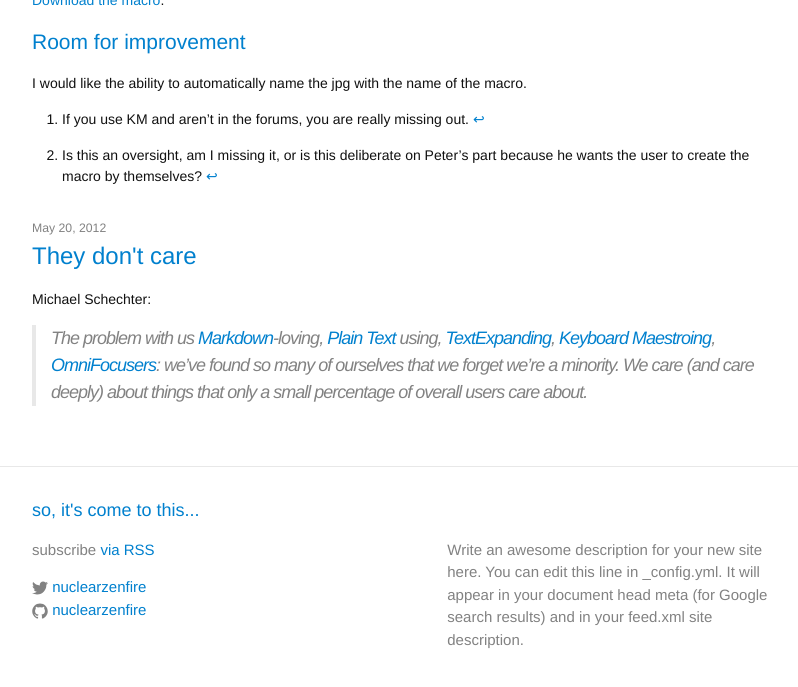
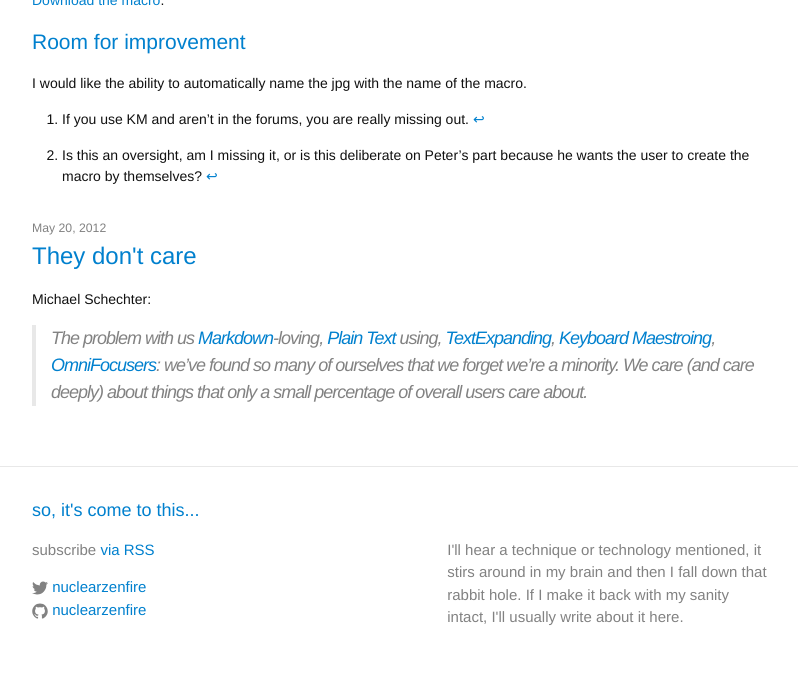
Before and after one commit to LK64076007A/LK64076007A.github.io, a Jekyll site: the page built from index.html, in a window 1280 px wide and 900 px high, scrolled down 4252 px, cut to the strip 189-876 px from the top of the window. Shown: the whole strip, without its empty margins (238-1036 px from the left). Built offline with Jekyll 4.4.1, drawn with Linux system fonts in a browser that asks for light colours.

Commit message:
update blog description

```diff
--- a/_config.yml
+++ b/_config.yml
@@ -2,9 +2,7 @@
 title: so, it's come to this...
 email: your-email@domain.com
 description: > # this means to ignore newlines until "baseurl:"
-  Write an awesome description for your new site here. You can edit this
-  line in _config.yml. It will appear in your document head meta (for
-  Google search results) and in your feed.xml site description.
+  I'll hear a technique or technology mentioned, it stirs around in my brain and then I fall down that rabbit hole. If I make it back with my sanity intact, I'll usually write about it here.
 baseurl: "" # the subpath of your site, e.g. /blog/
 url: "http://yourdomain.com" # the base hostname & protocol for your site
 twitter_username: nuclearzenfire
```
